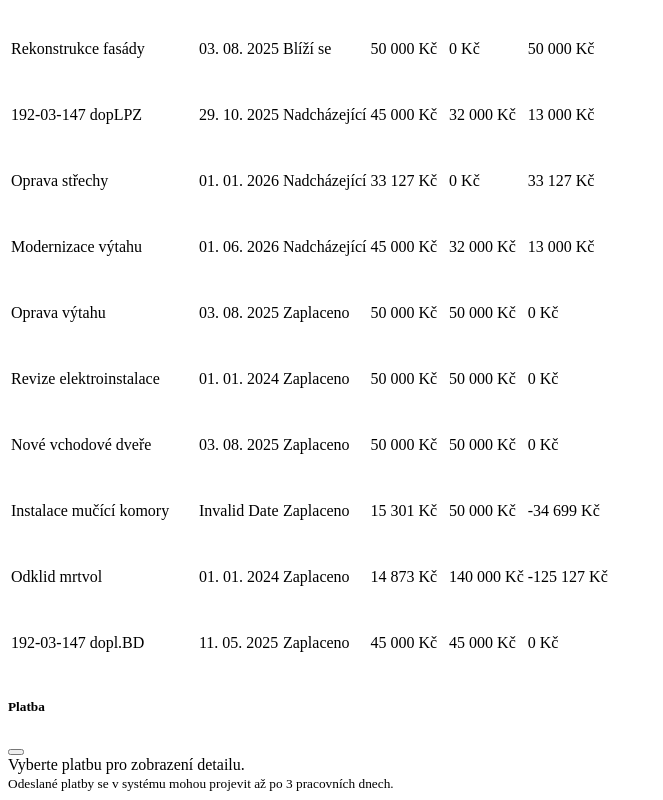
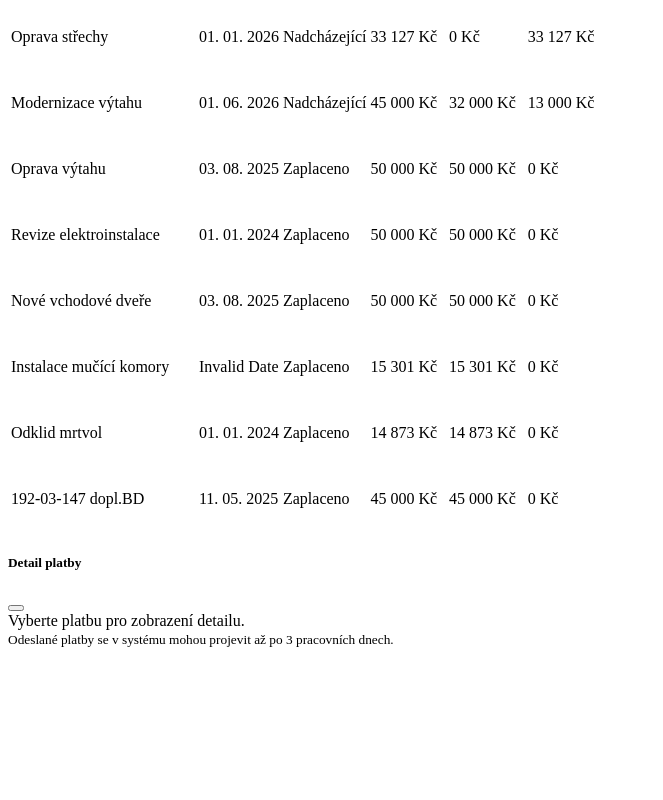
Before and after one commit to TomVitha/ois-vue, a Vue app: page /platby in a window 1280 px wide. Shown: the part 3603-4403 px from the top of the page, without its empty margins (0-663 px from the left). After the commit the page ends 4259 px from the top, so only its background shows below. Built offline with nearby package versions, Linux system fonts and the light colour scheme.

Commit message:
Individual transactions for payments

```diff
--- a/src/components/Payment/Payment.vue
+++ b/src/components/Payment/Payment.vue
@@ -94,7 +94,7 @@
     data-bs-target="#payment-modal"
     @click="openPaymentDialog">
     <div>
-      <div class="row row-gap-3 align-items-center gx-4">
+      <div class="row row-gap-2 align-items-center gx-4">
         <div class="col">
           <div>{{ title }}</div>
           <div class="text-secondary">Splatnost: {{ formatDate(dueDate) }}</div>
@@ -115,12 +115,12 @@
         <div class="col-12" v-if="isPartiallyPaid">
           <div class="row">
             <div class="col">
-              <div class="text-secondary">Zaplaceno</div>
-              <div class="fs-4 fw-bold text-success">{{ formatCurrency(props.paid) }}</div>
+              <!-- <div class="text-secondary">Zaplaceno</div> -->
+              <div class="fs-4 text-success">{{ formatCurrency(props.paid) }}</div>
             </div>
             <div class="col text-end">
-              <div class="text-secondary">Zbývá</div>
-              <div class="fs-4 fw-bold text-warning">{{ formatCurrency(remainingAmount) }}</div>
+              <!-- <div class="text-secondary">Zbývá</div> -->
+              <div class="fs-4 text-warning">{{ formatCurrency(remainingAmount) }}</div>
             </div>
             <div class="col-12">
               <div class="progress progress-sm mt-2">
--- a/src/components/Payment/PaymentDialog.vue
+++ b/src/components/Payment/PaymentDialog.vue
@@ -24,6 +24,17 @@
       maximumFractionDigits: 0,
     }).format(amount)
   }
+
+  function formatDate(value: string): string {
+    const date = new Date(value)
+    if (isNaN(date.getTime())) return value
+
+    return date.toLocaleDateString(localeStore.locale, {
+      year: 'numeric',
+      month: '2-digit',
+      day: '2-digit',
+    })
+  }
 </script>
 
 <template>
@@ -32,16 +43,16 @@
   <!-- * Nepovinné/případné údaje: qr kód, podrobnější popis -->
   <div class="modal fade" id="payment-modal">
     <div class="modal-dialog modal-dialog-centered modal-dialog-scrollable modal-sm modal-fullscreen-sm-down">
-      <div class="modal-content">
+      <div class="modal-content" style="max-height: 850px;">
         <div class="modal-header">
-          <h5 class="modal-title">Platba</h5>
+          <h5 class="modal-title">Detail platby</h5>
           <button type="button" class="btn-close" data-bs-dismiss="modal"></button>
         </div>
         <div class="modal-body">
           <template v-if="selectedPayment">
 
             <div class="space-y-3">
-              <div>
+              <div class="pb-3">
                 <template v-if="!selectedPayment.isPaid">
                   <img
                     src="/qr-temp.svg"
@@ -73,6 +84,7 @@
 
               <div class="text-center">
                 <!-- <div class="text-secondary">{{ selectedPayment.isPaid ? 'Uhrazena částka' : 'Částka k uhrazení' }}</div> -->
+                <div class="text-secondary">Částka platby</div>
                 <div class="d-flex align-items-center justify-content-center gap-1">
                   <strong class="h1 my-0">{{ formatCurrency(amountToShow) }}</strong>
                   <CopyToClipboardButton :data="amountToShow" />
@@ -106,6 +118,26 @@
                 <PaymentDialogItem name="Variabilní symbol" :value="selectedPayment.varSymbol"></PaymentDialogItem>
                 <PaymentDialogItem name="Zpráva pro příjemce" :value="selectedPayment.message"></PaymentDialogItem>
               </div>
+
+              <div class="pt-2">
+                <template v-if="selectedPayment.paymentHistory.length > 0">
+                  <div class="small mb-2">Historie dílčích úhrad</div>
+                  <div class="list-group list-group-flush border rounded">
+                    <div
+                      v-for="item in selectedPayment.paymentHistory"
+                      :key="item.id"
+                      class="list-group-item d-flex justify-content-between">
+                      <div>
+                        <div class="text-secondary">{{ formatDate(item.date) }}</div>
+                        <!-- ? maybe ? -->
+                        <!-- <div v-if="item.note" class="small text-secondary">{{ item.note }}</div> -->
+                      </div>
+                      <div class="text-nowrap">{{ formatCurrency(item.amount) }}</div>
+                    </div>
+                  </div>
+                </template>
+                <!-- <div v-else class="small text-secondary">K této platbě zatím neevidujeme žádnou dílčí úhradu.</div> -->
+              </div>
             </div>
           </template>
           <div v-else class="text-secondary text-center py-4">
--- a/src/stores/payments.ts
+++ b/src/stores/payments.ts
@@ -1,22 +1,140 @@
 import { defineStore } from 'pinia'
 import { computed, ref } from 'vue'
 
-const paymentsData = ref([
-  { id: 0, title: 'Výmalba společných prostor', duedate: '2024-01-01', amount: 12000, paid: 0 },
+type PaymentHistoryItem = {
+  id: number
+  date: string
+  amount: number
+  note?: string
+}
+
+type PaymentDataItem = {
+  id: number
+  title: string
+  duedate: string
+  amount: number
+  paid: number
+  isInvoiceShown?: boolean
+  paymentHistory?: PaymentHistoryItem[]
+}
+
+const paymentsData = ref<PaymentDataItem[]>([
+  { id: 0, title: 'Výmalba společných prostor', duedate: '2024-01-01', amount: 12000, paid: 0, paymentHistory: [] },
   // { id: 1, title: 'Výstavba kolárny', duedate: '2024-01-01', amount: 36771, paid: 7547 },
-  { id: 2, title: '192-03-147 SOD', duedate: '2025-06-03', amount: 336600, paid: 245000 },
-  { id: 3, title: 'Oprava střechy', duedate: '2025-08-02', amount: 22000, paid: 0, isInvoiceShown: true },
-  { id: 4, title: '192-03-147 Odchylka', duedate: '2025-08-03', amount: 45000, paid: 32000 },
-  { id: 5, title: 'Rekonstrukce fasády', duedate: '2025-08-03', amount: 50000, paid: 0 },
-  { id: 6, title: '192-03-147 dopLPZ', duedate: '2025-10-29', amount: 45000, paid: 32000 },
-  { id: 7, title: 'Oprava střechy', duedate: '2026-01-01', amount: 33127, paid: 0, isInvoiceShown: true },
-  { id: 8, title: 'Modernizace výtahu', duedate: '2026-06-01', amount: 45000, paid: 32000 },
-  { id: 9, title: 'Oprava výtahu', duedate: '2025-08-03', amount: 50000, paid: 50000 },
-  { id: 10, title: 'Revize elektroinstalace', duedate: '2024-01-01', amount: 50000, paid: 50000 },
-  { id: 11, title: 'Nové vchodové dveře', duedate: '2025-08-03', amount: 50000, paid: 50000, isInvoiceShown: true },
-  { id: 12, title: 'Instalace mučící komory', duedate: 'lkdahgiurn', amount: 15301, paid: 50000 },
-  { id: 13, title: 'Odklid mrtvol', duedate: '2024-01-01', amount: 14873, paid: 140000 },
-  { id: 14, title: '192-03-147 dopl.BD', duedate: '2025-05-11', amount: 45000, paid: 45000 },
+  {
+    id: 2,
+    title: '192-03-147 SOD',
+    duedate: '2025-06-03',
+    amount: 336600,
+    paid: 245000,
+    paymentHistory: [
+      { id: 2001, date: '2025-01-15', amount: 35000, note: '1. záloha' },
+      { id: 2002, date: '2025-01-31', amount: 35000, note: '2. záloha' },
+      { id: 2003, date: '2025-02-14', amount: 35000, note: '3. záloha' },
+      { id: 2004, date: '2025-02-28', amount: 35000, note: '4. záloha' },
+      { id: 2005, date: '2025-03-14', amount: 35000, note: '5. záloha' },
+      { id: 2006, date: '2025-03-28', amount: 35000, note: '6. záloha' },
+      { id: 2007, date: '2025-04-11', amount: 35000, note: '7. záloha' },
+    ],
+  },
+  { id: 3, title: 'Oprava střechy', duedate: '2025-08-02', amount: 22000, paid: 0, isInvoiceShown: true, paymentHistory: [] },
+  {
+    id: 4,
+    title: '192-03-147 Odchylka',
+    duedate: '2025-08-03',
+    amount: 45000,
+    paid: 32000,
+    paymentHistory: [
+      { id: 4001, date: '2025-07-01', amount: 12000 },
+      { id: 4002, date: '2025-07-18', amount: 20000 },
+    ],
+  },
+  { id: 5, title: 'Rekonstrukce fasády', duedate: '2025-08-03', amount: 50000, paid: 0, paymentHistory: [] },
+  {
+    id: 6,
+    title: '192-03-147 dopLPZ',
+    duedate: '2025-10-29',
+    amount: 45000,
+    paid: 32000,
+    paymentHistory: [
+      { id: 6001, date: '2025-08-21', amount: 32000, note: 'Částečná úhrada' },
+    ],
+  },
+  { id: 7, title: 'Oprava střechy', duedate: '2026-01-01', amount: 33127, paid: 0, isInvoiceShown: true, paymentHistory: [] },
+  {
+    id: 8,
+    title: 'Modernizace výtahu',
+    duedate: '2026-06-01',
+    amount: 45000,
+    paid: 32000,
+    paymentHistory: [
+      { id: 8001, date: '2026-01-14', amount: 15000 },
+      { id: 8002, date: '2026-02-20', amount: 17000 },
+    ],
+  },
+  {
+    id: 9,
+    title: 'Oprava výtahu',
+    duedate: '2025-08-03',
+    amount: 50000,
+    paid: 50000,
+    paymentHistory: [
+      { id: 9001, date: '2025-07-29', amount: 50000, note: 'Jednorázová úhrada' },
+    ],
+  },
+  {
+    id: 10,
+    title: 'Revize elektroinstalace',
+    duedate: '2024-01-01',
+    amount: 50000,
+    paid: 50000,
+    paymentHistory: [
+      { id: 10001, date: '2023-12-15', amount: 25000 },
+      { id: 10002, date: '2023-12-28', amount: 25000 },
+    ],
+  },
+  {
+    id: 11,
+    title: 'Nové vchodové dveře',
+    duedate: '2025-08-03',
+    amount: 50000,
+    paid: 50000,
+    isInvoiceShown: true,
+    paymentHistory: [
+      { id: 11001, date: '2025-07-25', amount: 50000 },
+    ],
+  },
+  {
+    id: 12,
+    title: 'Instalace mučící komory',
+    duedate: 'lkdahgiurn',
+    amount: 15301,
+    paid: 50000,
+    paymentHistory: [
+      { id: 12001, date: '2025-08-11', amount: 15301, note: 'Přeplatek vrácen mimo systém' },
+    ],
+  },
+  {
+    id: 13,
+    title: 'Odklid mrtvol',
+    duedate: '2024-01-01',
+    amount: 14873,
+    paid: 140000,
+    paymentHistory: [
+      { id: 13001, date: '2023-10-11', amount: 14873 },
+    ],
+  },
+  {
+    id: 14,
+    title: '192-03-147 dopl.BD',
+    duedate: '2025-05-11',
+    amount: 45000,
+    paid: 45000,
+    paymentHistory: [
+      { id: 14001, date: '2025-05-08', amount: 15000 },
+      { id: 14002, date: '2025-05-10', amount: 30000 },
+    ],
+  },
 ])
 
 const defaultAccountNumber = '670100-1234567890 / 6210'
@@ -29,9 +147,12 @@ export const usePaymentsStore = defineStore('payments', () => {
 
   const payments = computed(() =>
     paymentsData.value.map((p) => {
+      const paymentHistory = p.paymentHistory ?? []
+      const paidFromHistory = paymentHistory.reduce((sum, h) => sum + h.amount, 0)
+      const paid = paymentHistory.length > 0 ? paidFromHistory : p.paid
 
       // Computed properties
-      const isPaid = p.paid >= p.amount
+      const isPaid = paid >= p.amount
       const daysBetweenTodayAndDueDate = Math.ceil(
         (new Date(p.duedate).getTime() - today.value.getTime()) / (24 * 60 * 60 * 1000)
       )
@@ -43,10 +164,12 @@ export const usePaymentsStore = defineStore('payments', () => {
 
       return {
         ...p,
+        paid,
+        paymentHistory,
         isPaid,
-        remaining: p.amount - p.paid,
-        isPartiallyPaid: p.paid > 0 && p.paid < p.amount,
-        percentPaid: Math.min(100, Math.round((p.paid / p.amount) * 100)),
+        remaining: p.amount - paid,
+        isPartiallyPaid: paid > 0 && paid < p.amount,
+        percentPaid: p.amount === 0 ? 0 : Math.min(100, Math.round((paid / p.amount) * 100)),
         daysBetweenTodayAndDueDate,
         status,
         accountNumber: defaultAccountNumber,
```
